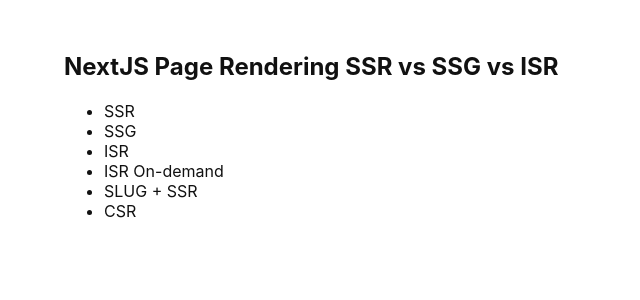
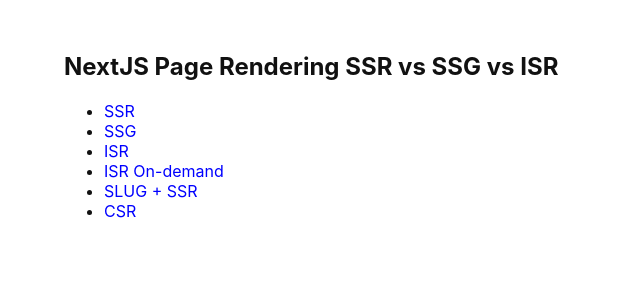
Before and after one commit to giri-jeedigunta/next-data-fetching-demo, a Next.js app: page / in a window 1280 px wide. Shown: the top 300 px of the page, without its empty margins (0-640 px from the left). Built offline with nearby package versions, Linux system fonts and the light colour scheme.

Commit message:
feat: link style

```diff
--- a/pages/index.js
+++ b/pages/index.js
@@ -1,4 +1,10 @@
 import Link from 'next/link'
+import styled from 'styled-components'
+
+const BlueLink = styled.a`
+  color: blue;
+  padding: 1.5em 0;
+`
 
 export default function Home() {
   return (
@@ -7,32 +13,32 @@
     <ul>
       <li>
         <Link href="/ssr">
-          <a>SSR</a>
+          <BlueLink>SSR</BlueLink>
         </Link>
       </li>
       <li>
         <Link href="/ssg">
-          <a>SSG</a>
+          <BlueLink>SSG</BlueLink>
         </Link>
       </li>
       <li>
         <Link href="/isr">
-          <a>ISR</a>
+          <BlueLink>ISR</BlueLink>
         </Link>
       </li>
       <li>
         <Link href="/isr-on-demand">
-          <a>ISR On-demand</a>
+          <BlueLink>ISR On-demand</BlueLink>
         </Link>
       </li>
       <li>
         <Link href="/slug-example/hello-world">
-          <a>SLUG + SSR</a>
+          <BlueLink>SLUG + SSR</BlueLink>
         </Link>
       </li>
       <li>
         <Link href="/csr">
-          <a>CSR</a>
+          <BlueLink>CSR</BlueLink>
         </Link>
       </li>
     </ul>
```
Also changed, not shown: components/list.js (+8 -1 lines).
